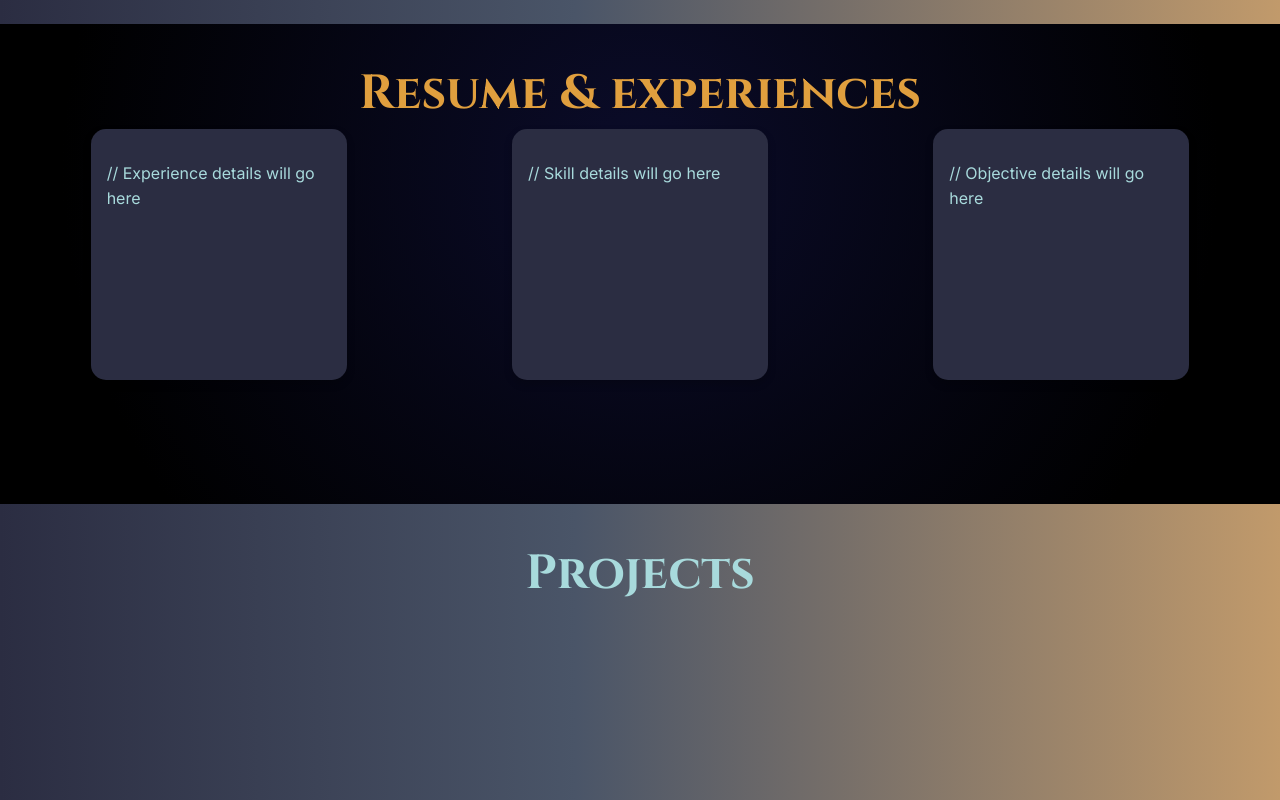
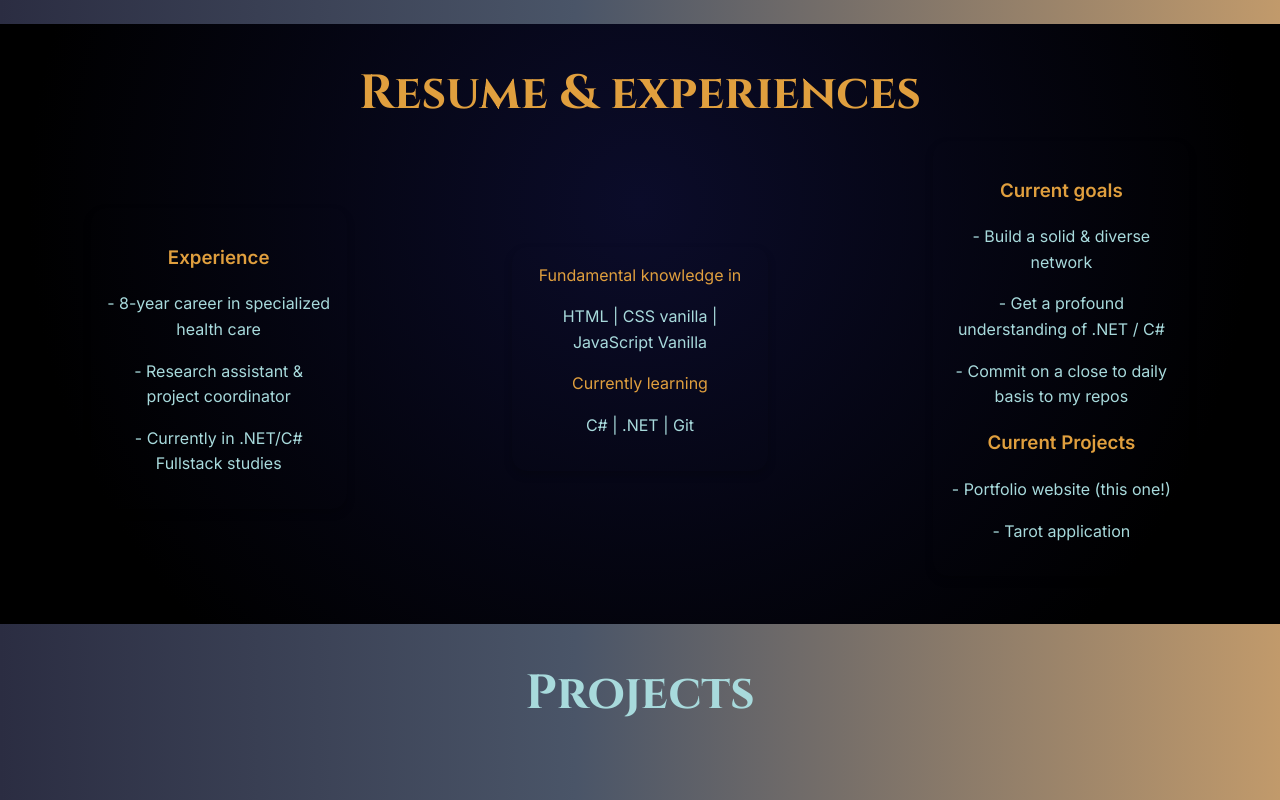
Before and after one commit to SunberryBlossom/HtmlCSSPractice, a plain HTML site: page index.html in a window 1280 px wide. Shown: the part 880-1680 px from the top of the page. Drawn offline with Linux system fonts and the light colour scheme.

Commit message:
Made resume section responsive

```diff
--- a/index.html
+++ b/index.html
@@ -43,13 +43,26 @@
         <section class="resume-container" id="resume-container">
             <h1>Resume & experiences</h1>
             <div id="experience-container">
-                <p>// Experience details will go here</p>
+                <h3>Experience</h3>
+                <p id>- 8-year career in specialized health care</p>
+                <p id>- Research assistant & project coordinator</p>
+                <p id>- Currently in .NET/C# Fullstack studies</p>
+                <!--go back to add cool icons-->
             </div>
             <div id="skill-container">
-                <p>// Skill details will go here</p>
+                <h>Fundamental knowledge in</h3>
+                <p id>HTML | CSS vanilla | JavaScript Vanilla</p>
+                <h>Currently learning</h3>
+                <p id>C# | .NET | Git</p>
             </div>
             <div id="objective-container">
-                <p>// Objective details will go here</p>
+                <h3 id=>Current goals</h3>
+                <p id>- Build a solid & diverse network</p>
+                <p i>- Get a profound understanding of .NET / C#</p>
+                <p id>- Commit on a close to daily basis to my repos</p>
+                <h3>Current Projects</h3>
+                <p id>- Portfolio website (this one!)</p>
+                <p id>- Tarot application</p>
             </div>
         </section>
         <section class="project-container" id="project-container">
--- a/styles.css
+++ b/styles.css
@@ -179,6 +179,7 @@ nav a:focus::after {
 }
 
 #about-me-container {
+  overflow-y: auto;
     background: linear-gradient(
     90deg,
     var(--fremen-night) 0%,
@@ -186,6 +187,7 @@ nav a:focus::after {
     var(--arrakeen-sand) 100%
   );
     height: 100vh;
+    min-height: auto;
     display: grid;
     column-gap: 1.4rem;
     padding: 0 10%;
@@ -218,9 +220,14 @@ nav a:focus::after {
     text-align: center;
 }
 
+#introduction-container h2 span {
+    color: var(--melange-mist);
+    transition: color 0.25s ease;
+}
+
 #introduction-container:hover h2 span {
     color: var(--spice-glow);
-    transition: color 0.25s ;
+    transition: color 0.25s ease;
 }
 
 #introduction-container p {
@@ -261,7 +268,7 @@ nav a:focus::after {
   column-gap: 2rem;
   justify-items: center;
     padding: 1.5rem;
-  height: 60vh;
+  height: auto;
   background: radial-gradient(circle at 50% 30%, #0b0c2a, #000000 80%);
 }
 
@@ -276,12 +283,19 @@ nav a:focus::after {
   height: 100%;
   margin: 1.5rem 0;
   padding: 1rem;
-  background-color: var(--fremen-night);
   border-radius: 15px;
   box-shadow: 0 4px 8px rgba(0, 0, 0, 0.2);
   align-self: center;
-  top: -100px;
-  position: relative;
+  transform: translateY(0px);
+  transition: all 0.3s ease;
+
+
+}
+
+#experience-container:hover, #skill-container:hover, #objective-container:hover {
+    box-shadow: 0 8px 16px rgba(0, 0, 0, 0.3);
+    transform: translateY(-5px);
+    transition: all 0.3s ease;
 }
 
 #experience-container {
@@ -309,6 +323,14 @@ nav a:focus::after {
 
 .project-container h1 {
   text-align: center;
+}
+
+#experience-container, #skill-container, #objective-container {
+    color: var(--spice-glow);
+    margin-top: 0;
+  text-align: center;
+  height: auto;
+  top: 0.1rem;
 }
 
 footer {
@@ -397,4 +419,18 @@ nav a::after {
   #profile-picture-container {
     width: 50vw;
   }
+
+  #resume-container {
+    display: flex;
+    flex-direction: column;
+    justify-content: center;
 }
+
+  #experience-container, #skill-container, #objective-container {
+    width: 80vw;
+    margin: 1rem 0;
+    height: auto;
+  }
+
+
+}
```
